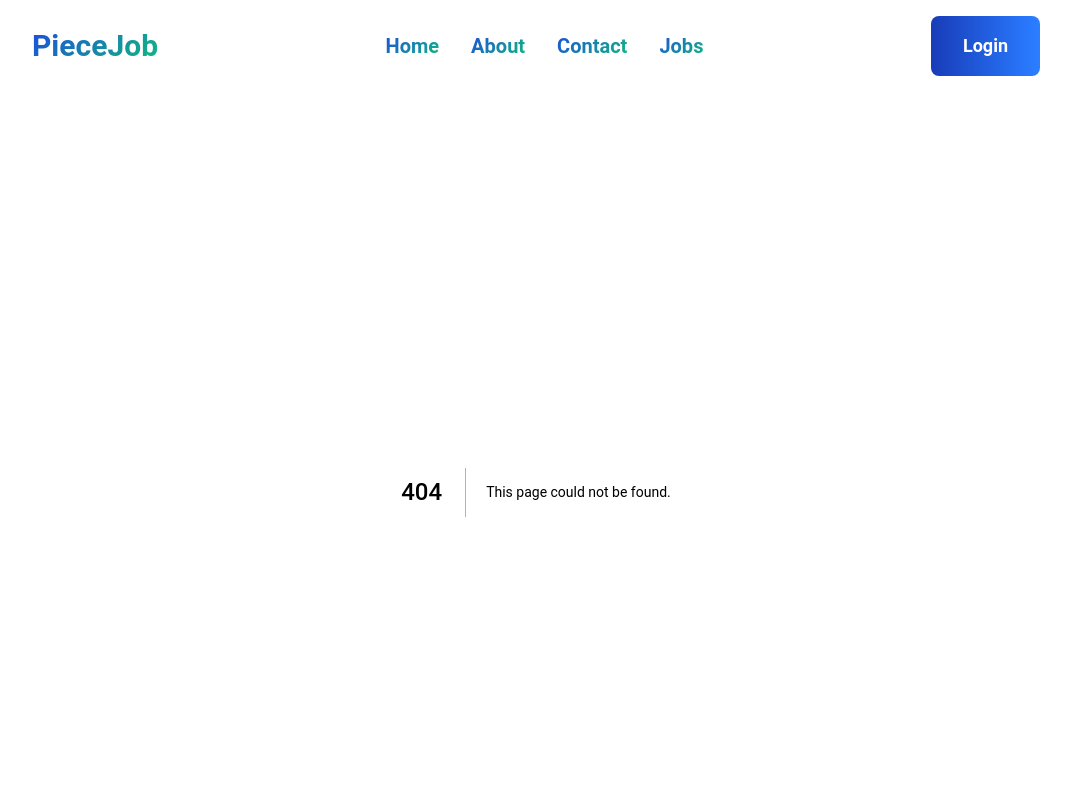
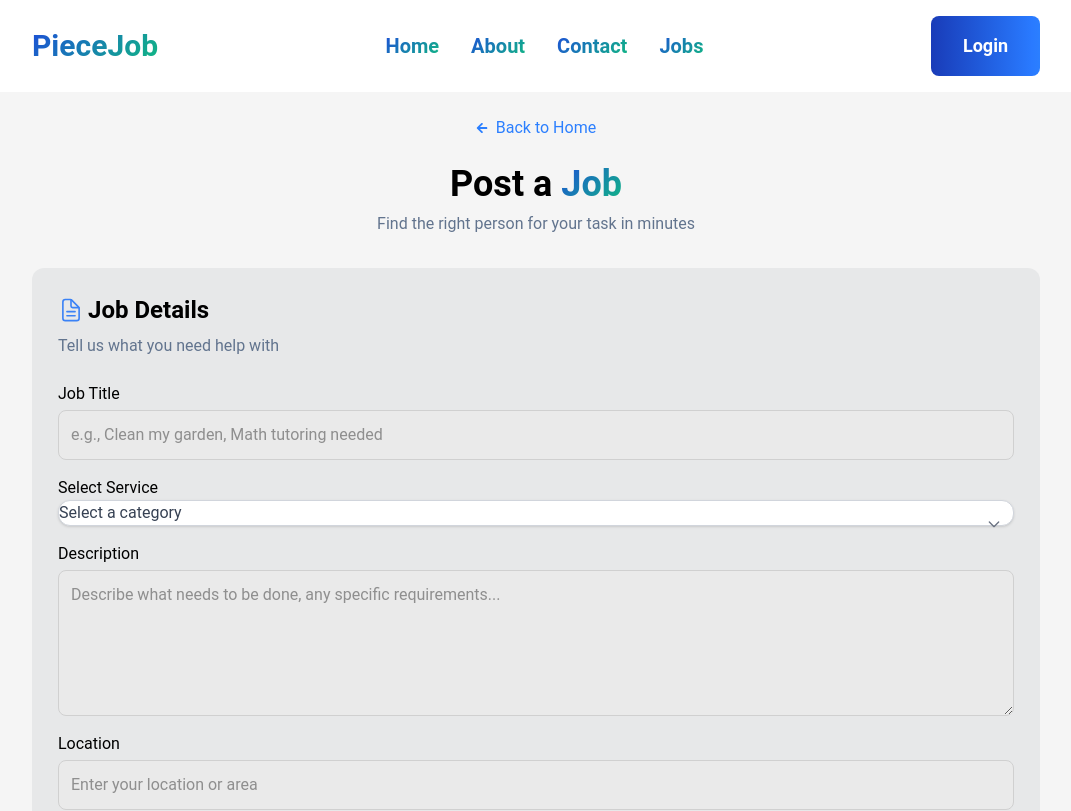
Before and after one commit to Kaydev-cmd/piece-job, a Next.js app in the folder frontend/: page /post-job in a window 1280 px wide. Before the commit this address had no page. Shown: the top 811 px of the page, without its empty margins (104-1175 px from the left). Built offline with nearby package versions, Linux system fonts and the light colour scheme.

Commit message:
feat: add PostJobPage with back navigation, job detail form, and tips section

```diff
--- /dev/null
+++ b/frontend/pages/post-job/index.tsx
@@ -0,0 +1,53 @@
+import React from "react";
+import { FaArrowLeft } from "react-icons/fa";
+import { useRouter } from "next/router";
+import JobDetailsForm from "@/components/common/JobDetailsForm";
+import TipsForSuccess from "@/components/common/TipsForSuccess";
+
+const PostJobPage = () => {
+  const router = useRouter();
+
+  return (
+    <section className="container flex flex-col" style={{ paddingTop: "0" }}>
+      {/* Back to Home here... */}
+      <div className="flex justify-center">
+        <button
+          className="flex items-center gap-2 text-blue-500"
+          style={{ padding: "24px" }}
+          onClick={() => router.push("/")}
+        >
+          {/* Icon here... */}
+          <FaArrowLeft size={12} />
+          Back to Home
+        </button>
+      </div>
+
+      {/* Heading here... */}
+      <div className="flex flex-col gap-2">
+        <h1 className="text-4xl font-bold text-center">
+          Post a{" "}
+          <span className="bg-[linear-gradient(135deg,#1D4ED8,#10B981)] bg-clip-text text-transparent">
+            Job
+          </span>
+        </h1>
+        <p className="text-center text-slate-500">
+          Find the right person for your task in minutes
+        </p>
+      </div>
+
+      {/* Page tracker here... */}
+
+      {/* Job Details component here... */}
+      <div style={{ marginTop: "32px" }}>
+        <JobDetailsForm />
+      </div>
+
+      {/* Tips For Success here... */}
+      <div style={{ marginTop: "32px" }}>
+        <TipsForSuccess />
+      </div>
+    </section>
+  );
+};
+
+export default PostJobPage;
```
